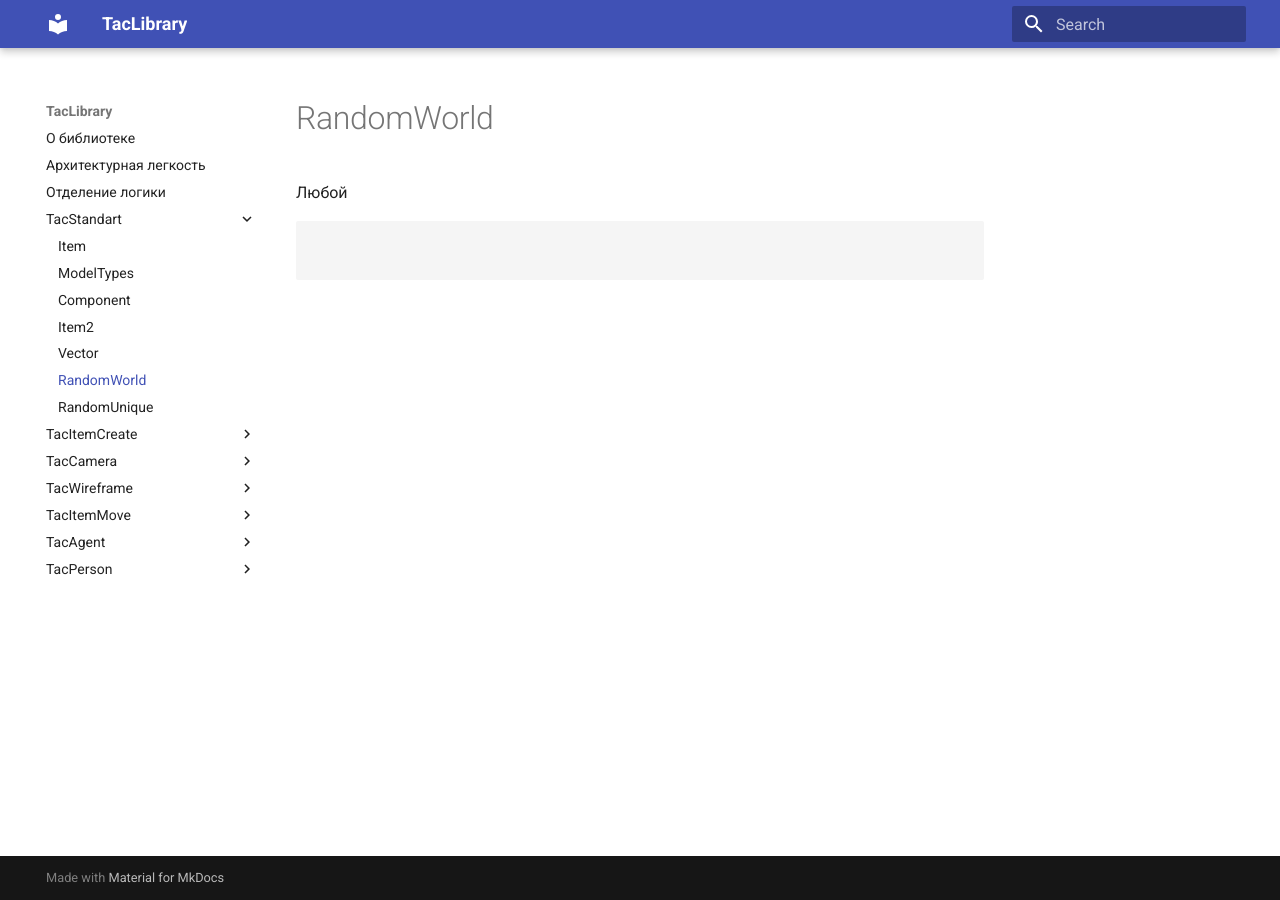
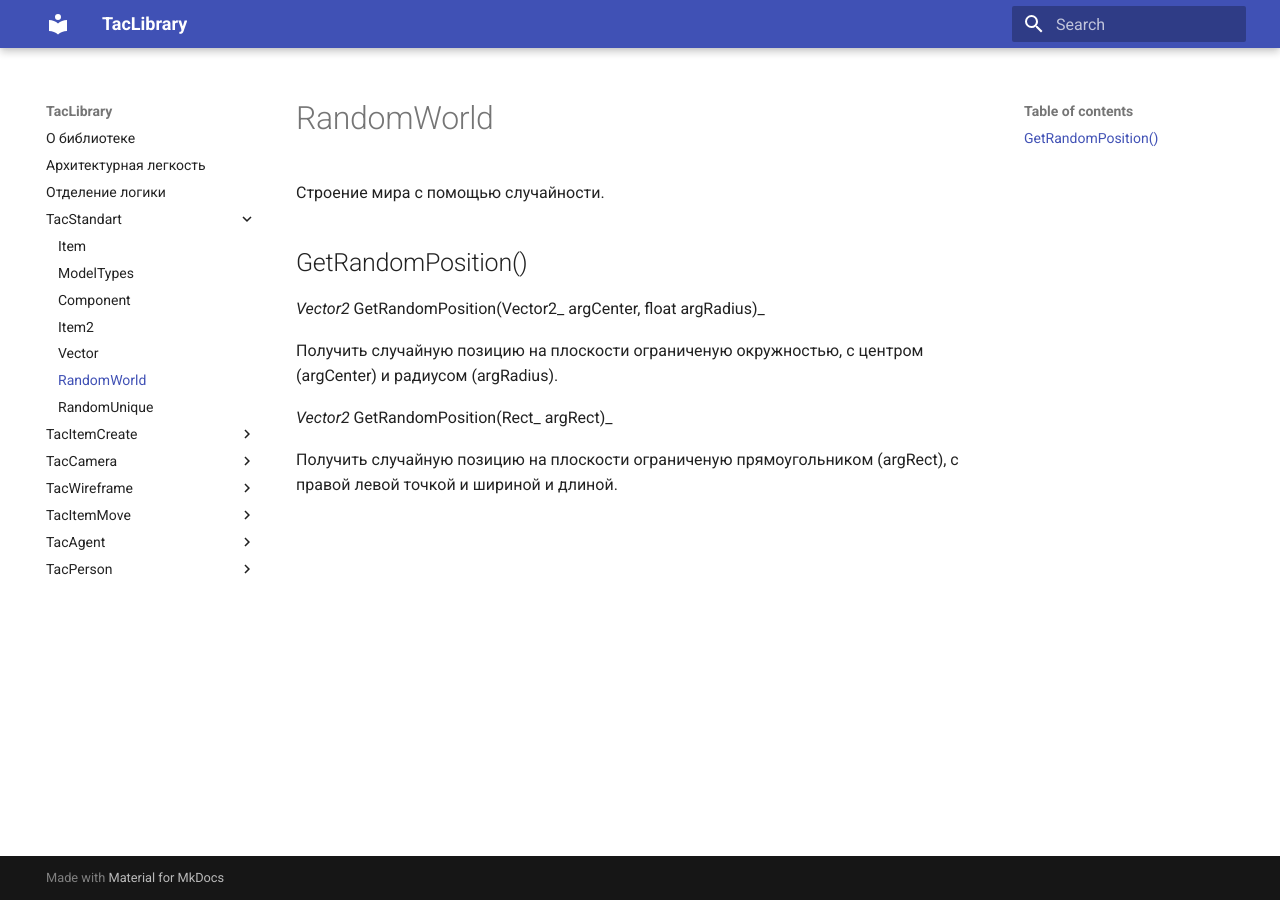
Before and after one commit to tac1402/TacBattleAI, an MkDocs documentation site: the page built from docs/TacStandart/RandomWorld.md, in a window 1280 px wide. Built offline with MkDocs 1.6.1 and Material for MkDocs 9.7.7, drawn with Linux system fonts in a browser that asks for light colours.

Commit message:
Update RandomWorld.md

````diff
--- a/docs/TacStandart/RandomWorld.md
+++ b/docs/TacStandart/RandomWorld.md
@@ -2,9 +2,14 @@
 title: RandomWorld
 ---
 
-Любой
+Строение мира с помощью случайности.
 
-```csharp
+## GetRandomPosition()
 
+_Vector2_ GetRandomPosition(Vector2_ argCenter, float argRadius)_
 
-```
+Получить случайную позицию на плоскости ограниченую окружностью, с центром (argCenter) и радиусом (argRadius).
+
+_Vector2_ GetRandomPosition(Rect_ argRect)_
+
+Получить случайную позицию на плоскости ограниченую прямоугольником (argRect), с правой левой точкой и шириной и длиной.
````
